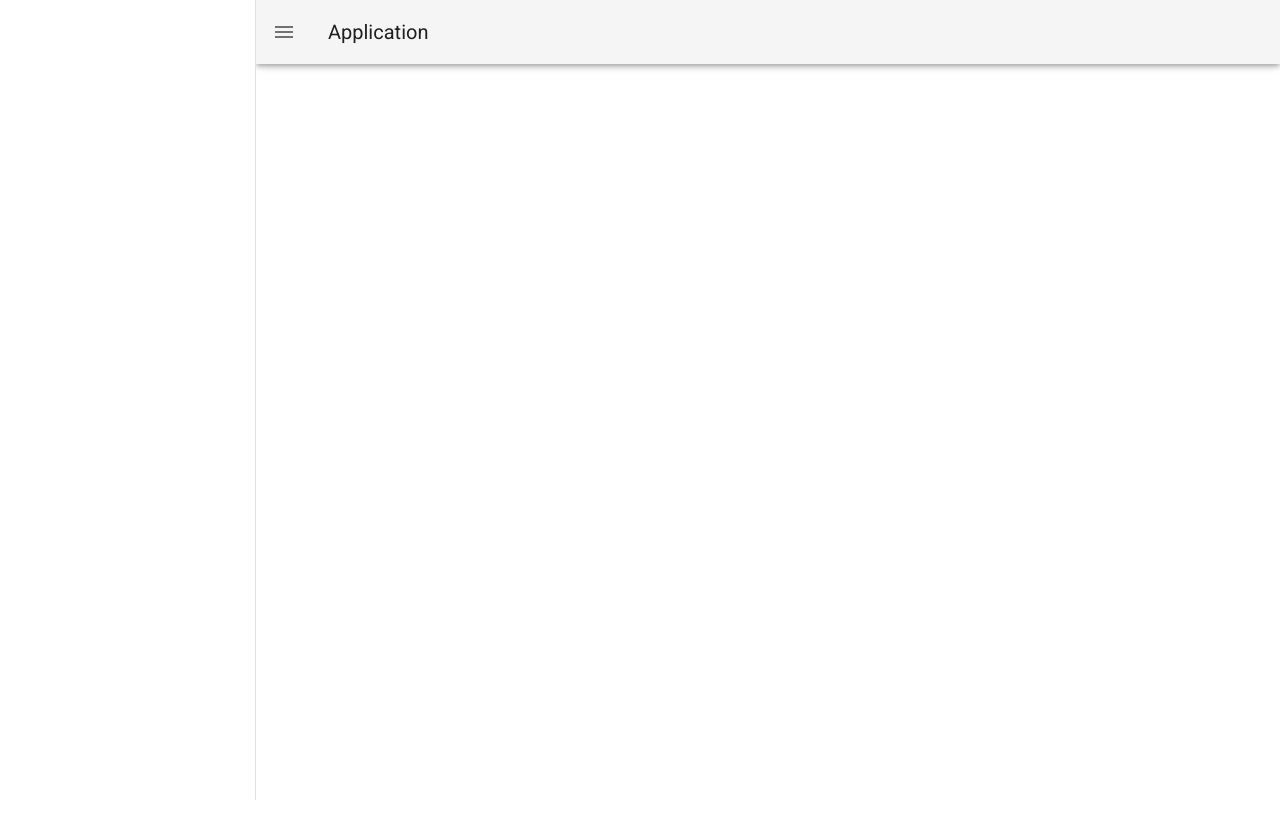
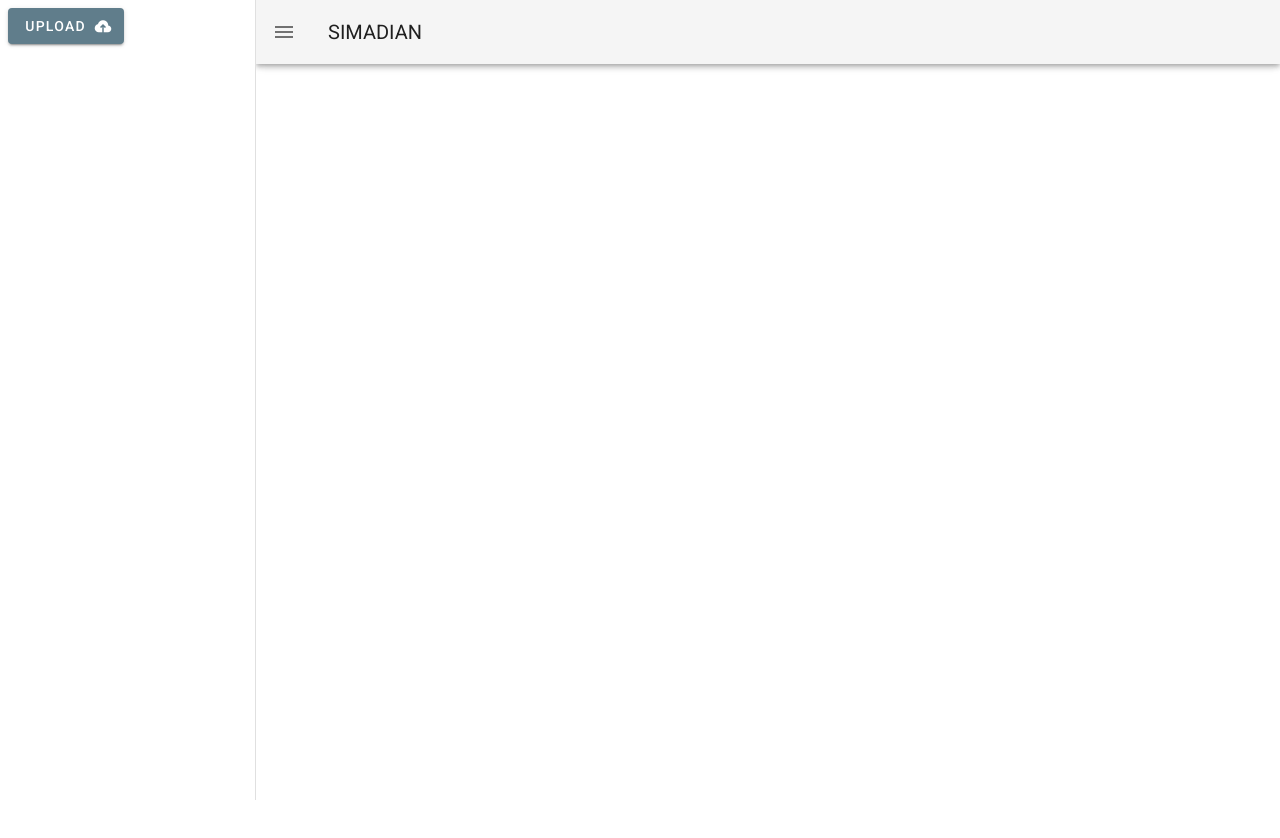
Before and after one commit to jhabarsingh/SIMADIAN, a Vue app in the folder simadianfrontend/: page / in a window 1280 px wide. Shown: the top 838 px of the page. Built offline with nearby package versions, Linux system fonts and the light colour scheme.

Commit message:
Added Application component

```diff
--- a/simadianfrontend/src/views/HomeLogin.vue
+++ b/simadianfrontend/src/views/HomeLogin.vue
@@ -4,17 +4,32 @@
       v-model="drawer"
       app
     >
-      <!--  -->
+        <v-btn
+        :loading="loading3"
+        :disabled="loading3"
+        color="blue-grey"
+        class="ma-2 white--text"
+        @click="loader = 'loading3'"
+        >
+        Upload
+        <v-icon
+            right
+            dark
+        >
+            mdi-cloud-upload
+        </v-icon>
+        </v-btn>
+
     </v-navigation-drawer>
 
     <v-app-bar app>
       <v-app-bar-nav-icon @click="drawer = !drawer"></v-app-bar-nav-icon>
 
-      <v-toolbar-title>Application</v-toolbar-title>
+      <v-toolbar-title>SIMADIAN</v-toolbar-title>
     </v-app-bar>
 
     <v-main>
-      <!--  -->
+
     </v-main>
   </v-app>
 </template>
```
